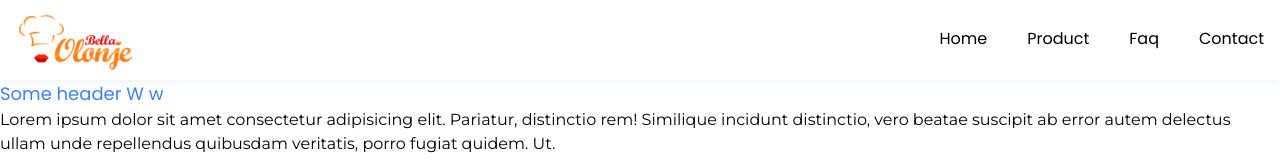
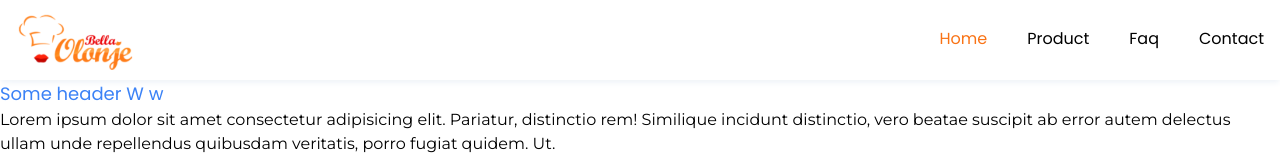
Before and after one commit to tsikatawill/food-delivery, a Next.js app: page / in a window 1280 px wide. Shown: the top 160 px of the page. Built offline with nearby package versions, Linux system fonts and the light colour scheme.

Commit message:
chore: handle active nav link state

```diff
--- a/components/Navbar/NavLink.jsx
+++ b/components/Navbar/NavLink.jsx
@@ -1,10 +1,19 @@
 import Link from "next/link";
 import { motion } from "framer-motion";
+import { useRouter } from "next/router";
 
 export const NavLink = ({ name, path, variants, ...rest }) => {
+  const router = useRouter();
+
   return (
     <Link href={path} passHref legacyBehavior>
-      <motion.a variants={variants} {...rest} className="w-full">
+      <motion.a
+        variants={variants}
+        {...rest}
+        className={`w-full ${
+          router.asPath === path ? "text-orange-500" : "text-black"
+        }`}
+      >
         {name}
       </motion.a>
     </Link>
```
